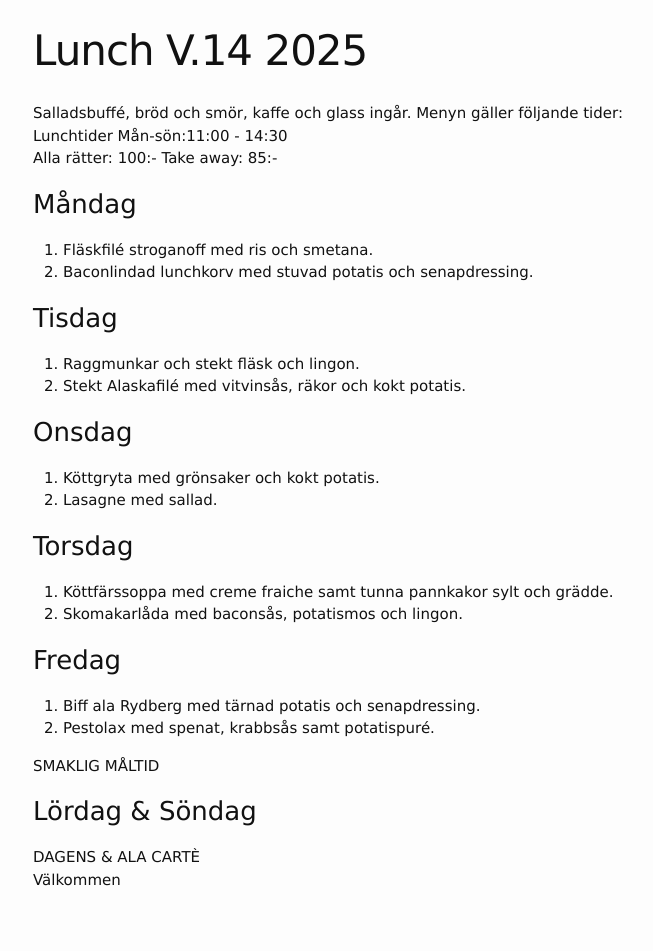
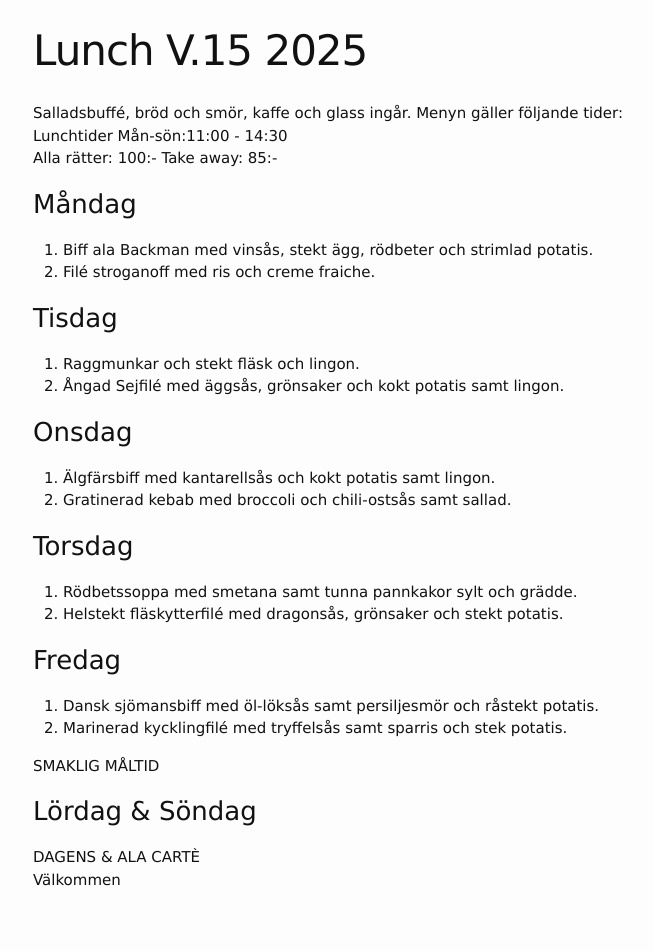
Before and after one commit to FarInn62/farinn62.github.io, a Jekyll site: the page built from lunch.md, in a window 1280 px wide. Shown: the whole page, without its empty margins (237-890 px from the left). Built offline with Jekyll 4.4.1, drawn with Linux system fonts in a browser that asks for light colours.

Commit message:
Update lunch.md

```diff
--- a/lunch.md
+++ b/lunch.md
@@ -1,6 +1,6 @@
 ---
 layout: foodmenu
-title: Lunch V.14 2025
+title: Lunch V.15 2025
 permalink: /lunch/
 published: true
 ---
@@ -11,28 +11,28 @@ Alla rätter: 100:- Take away: 85:-
 
 ### Måndag
 
-1. Fläskfilé stroganoff med ris och smetana.
-2. Baconlindad lunchkorv med stuvad potatis och senapdressing.
+1. Biff ala Backman med vinsås, stekt ägg, rödbeter och strimlad potatis.
+2. Filé stroganoff med ris och creme fraiche.
 
 ### Tisdag
 
 1. Raggmunkar och stekt fläsk och lingon.
-2. Stekt Alaskafilé med vitvinsås, räkor och kokt potatis.
+2. Ångad Sejfilé med äggsås, grönsaker och kokt potatis samt lingon.
 
 ### Onsdag
 
-1. Köttgryta med grönsaker och kokt potatis.
-2. Lasagne med sallad.
+1. Älgfärsbiff med kantarellsås och kokt potatis samt lingon.
+2. Gratinerad kebab med broccoli och chili-ostsås samt sallad.
 
 ### Torsdag
 
-1. Köttfärssoppa med creme fraiche samt tunna pannkakor sylt och grädde.
-2. Skomakarlåda med baconsås, potatismos och lingon.
+1. Rödbetssoppa med smetana samt tunna pannkakor sylt och grädde.
+2. Helstekt fläskytterfilé med dragonsås, grönsaker och stekt potatis.
 
 ### Fredag
 
-1. Biff ala Rydberg med tärnad potatis och senapdressing.
-2. Pestolax med spenat, krabbsås samt potatispuré.
+1. Dansk sjömansbiff med öl-löksås samt persiljesmör och råstekt potatis.
+2. Marinerad kycklingfilé med tryffelsås samt sparris och stek potatis.
 
 SMAKLIG MÅLTID
 
```
